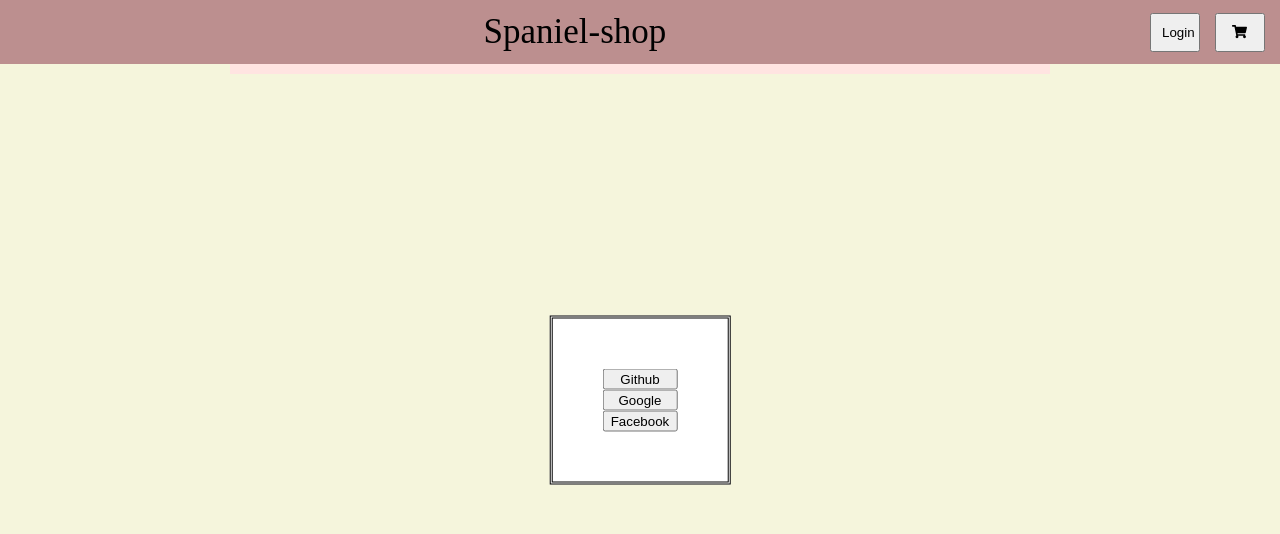
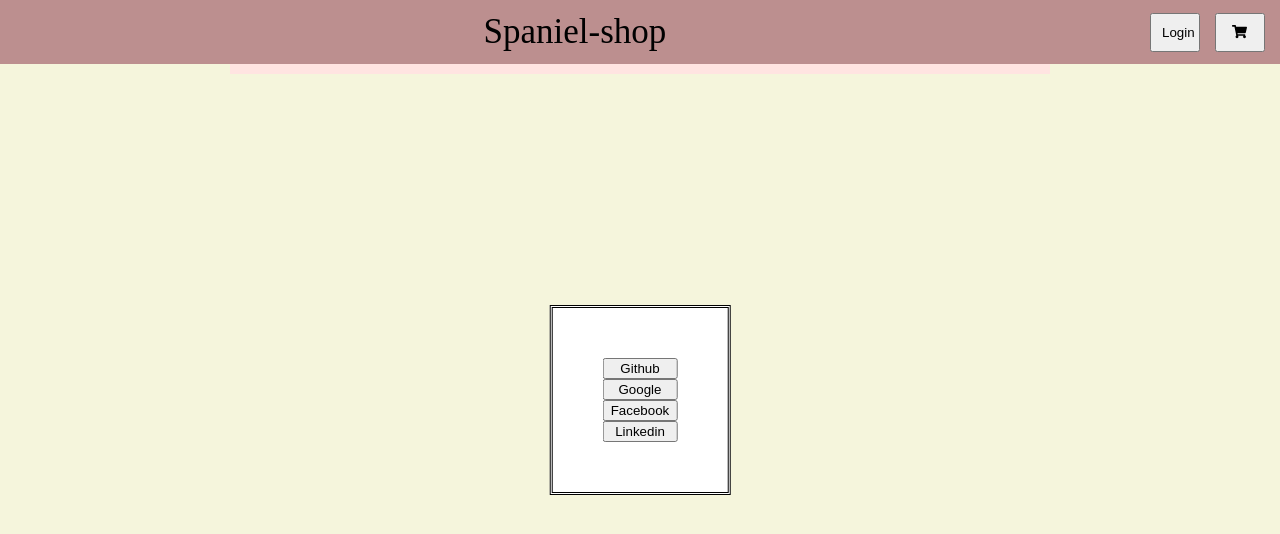
Before and after one commit to spaniel24/E-biznes, a React (Create React App) app in the folder shop_frontend_ebiznes/: page / in a window 1280 px wide. Both pictures are taken after a click on the button "Login". Shown: the top 534 px of the page. Built offline with nearby package versions, Linux system fonts and the light colour scheme; no server answers.

Commit message:
add linkedin on front

```diff
--- a/shop_frontend_ebiznes/src/LoginModal/LoginModal.js
+++ b/shop_frontend_ebiznes/src/LoginModal/LoginModal.js
@@ -20,11 +20,18 @@ const LoginModal = ({onClose})=>{
         })
     }
 
+    const handleLinkedinLogin = () => {
+        axios.get('https://shopworkingbackend.azurewebsites.net/oauth/login/linkedin').then((data) => {
+            window.open(data.data, '_self', 'noopener,noreferrer');
+        })
+    }
+
     return (
         <div className="payment-modal">
             <button onClick={handleGithubLogin}>Github</button>
             <button onClick={handleGoogleLogin}>Google</button>
             <button onClick={handleFacebookLogin}>Facebook</button>
+            <button onClick={handleLinkedinLogin}>Linkedin</button>
         </div>
     )
 }
```
